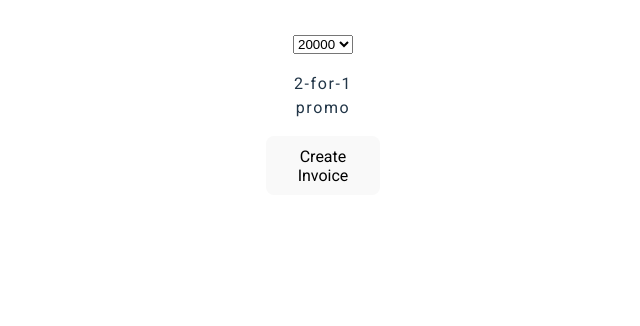
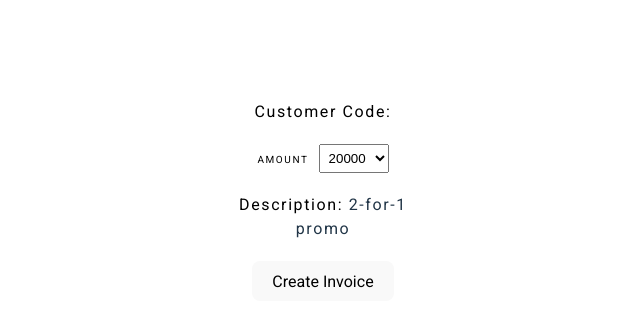
Before and after one commit to JoyOffiong/Payment-Gateway-Integration, a React (Vite) app: page /Invoice in a window 1280 px wide. Shown: the top 326 px of the page, without its empty margins (317-957 px from the left). Built offline with nearby package versions, Linux system fonts and the light colour scheme.

Commit message:
invoice created for a customer

```diff
--- a/src/Invoice.jsx
+++ b/src/Invoice.jsx
@@ -6,10 +6,10 @@ import axios from "axios";
 function Invoice() {
   const [amount, setAmount] = useState("");
   const location = (useLocation().search).replace('?','')
-
+  const navigate=useNavigate()
 
   const customer = location.split('=')[1];
-  console.log(customer)
+
   const description = "2-for-1 promo";
   // console.log(customer)
   const makePayment = async (form) => {
@@ -42,17 +42,23 @@ function Invoice() {
       }
     } catch (err) {
       console.log(err)
-      console.log(customer)
     }
   };
 
   return (
     <div className="App" >
-      <div className="checkout-field">
-        <p>{customer}</p>
+      <div className="checkout-field" style={{marginTop: '100px'}}>
+
+       <div style={{marginBottom:"20px"}}>
+       <span style={{color:'black'}}>Customer Code:</span>
+        <span> {customer}</span>
+
+       </div>
 
         <form action="">
+          <label htmlFor="">Amount</label>
           <select
+          style={{padding:"5px", marginLeft:'10px'}}
             name=""
             id=""
             onChange={(e) => {
@@ -66,7 +72,10 @@ function Invoice() {
             <option value="60000">60000</option>
           </select>
 
-          <p>{description}</p>
+         <div style={{marginTop:"20px", marginBottom:'20px'}}>
+         <span style={{color:'black'}}>Description:</span> <span>{description}</span>
+
+         </div>
 
           <button onClick={makePayment}>Create Invoice</button>
         </form>
```
